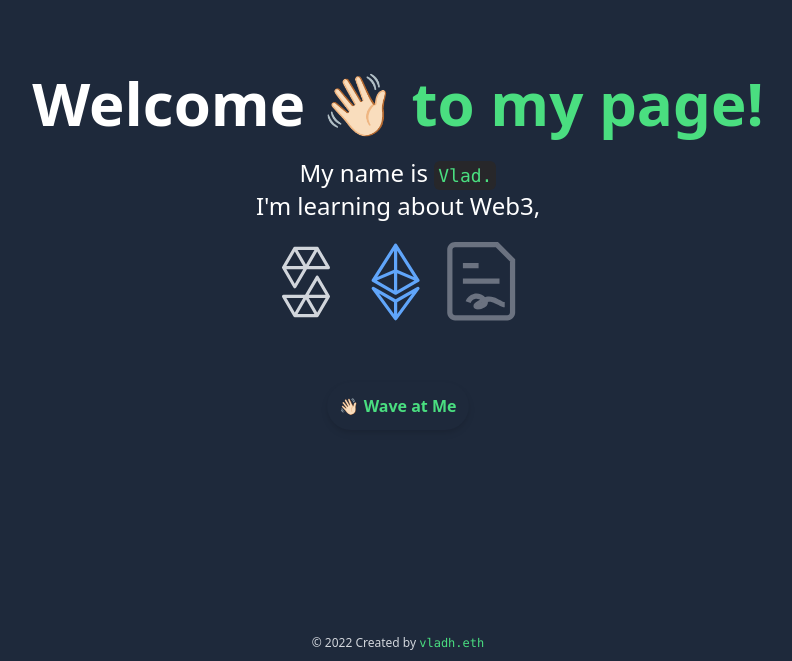
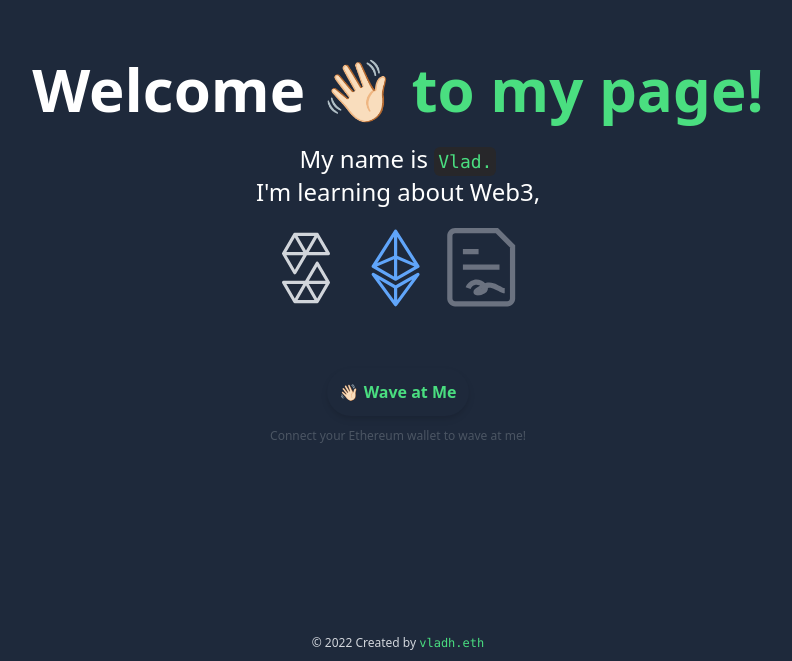
Before and after one commit to hernandez87v/my-wave-portal2, a Next.js app: page / in a window 1280 px wide. Shown: the part 139-800 px from the top of the page, without its empty margins (242-1034 px from the left). Built offline with nearby package versions, Linux system fonts and the light colour scheme.

Commit message:
add message to connect wallet for wave

```diff
--- a/pages/index.tsx
+++ b/pages/index.tsx
@@ -67,6 +67,7 @@ export default function Home() {
         <div>
         <div>
           <button className="bg-slate-800 text-green-400 rounded-full font-bold mt-10 p-3 drop-shadow-md">👋🏻 Wave at Me</button>
+          <p className='pt-3 font-light text-xs text-gray-600' >Connect your Ethereum wallet to wave at me!</p>
         </div>
         </div>
       </main>
```
